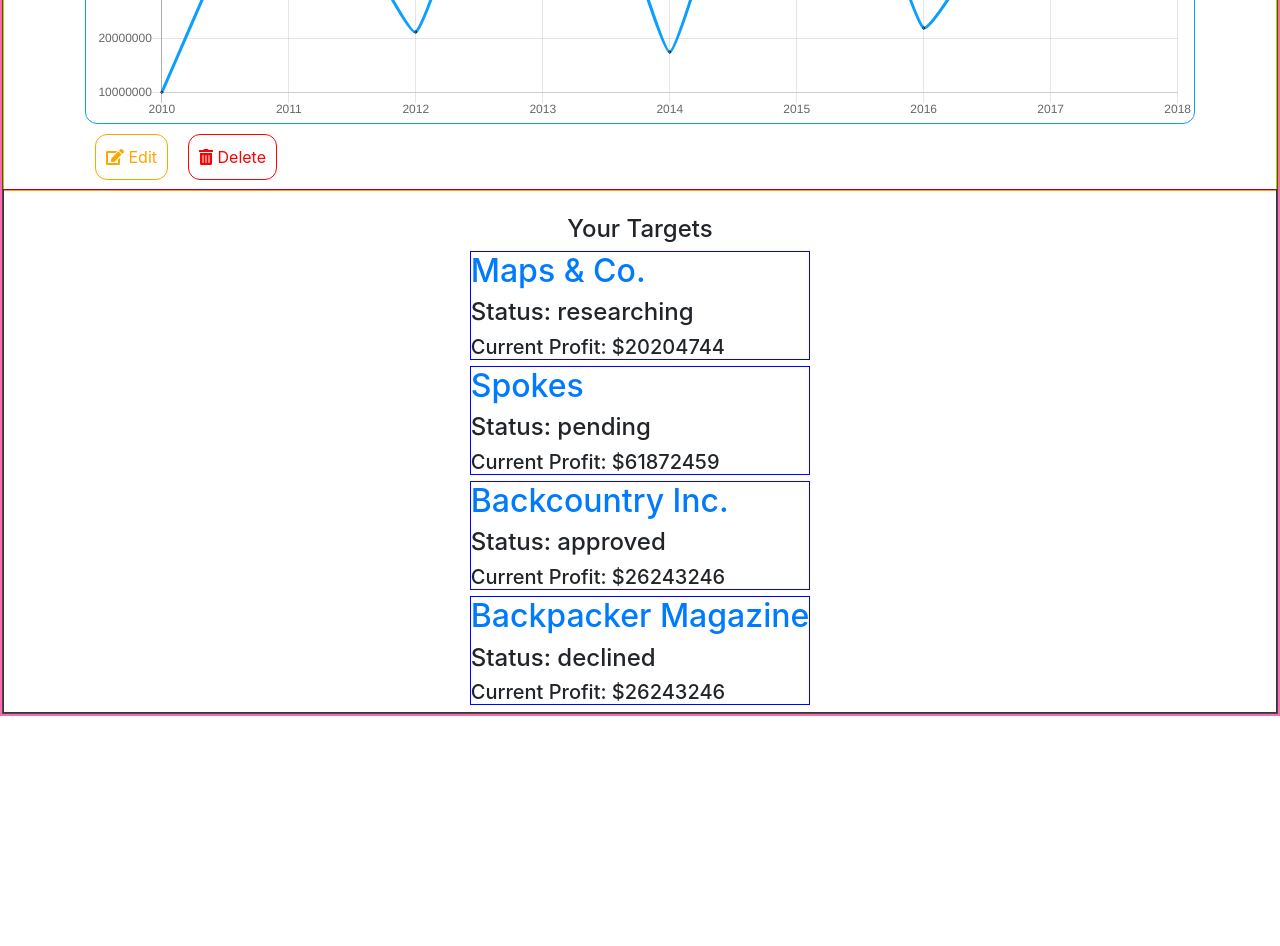
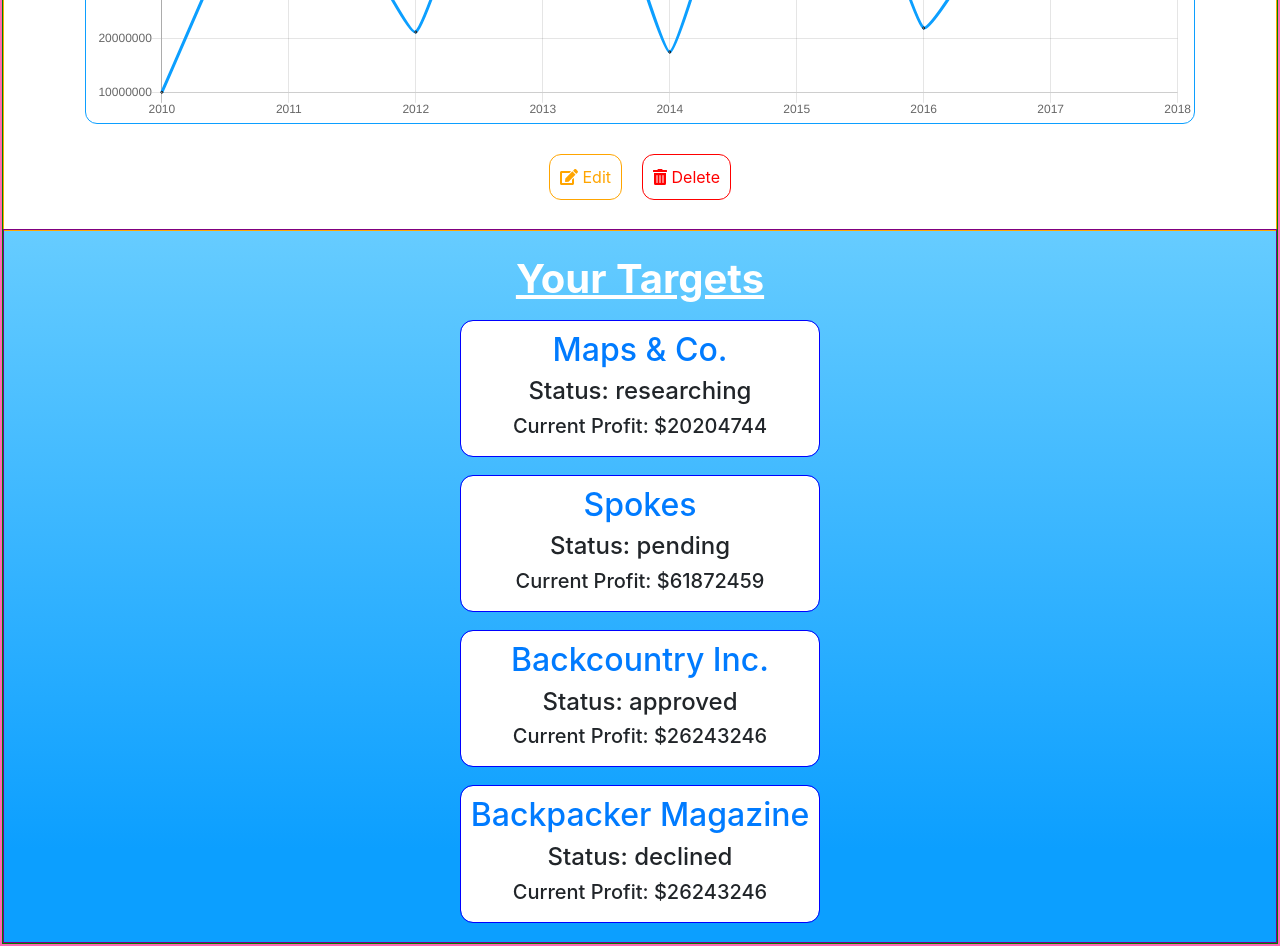
Before and after one commit to adebruyne/high_five, a React (Create React App) app: page / in a window 1280 px wide. Shown: the part 1460-2406 px from the top of the page. Before the commit the page ends 2176 px from the top, so only its background shows below. Built offline with nearby package versions, Linux system fonts and the light colour scheme.

Commit message:
adds styling for single company list item

```diff
--- a/src/components/CompaniesList.js
+++ b/src/components/CompaniesList.js
@@ -21,7 +21,7 @@
 
         return (
             <div className="companies-list ">
-                <h4>Your Targets</h4>
+                <h1><strong className="companies-list-header">Your Targets</strong></h1>
 
 
                 <ul className="companies-list-ul">
--- a/src/components/Home.js
+++ b/src/components/Home.js
@@ -66,8 +66,6 @@
                         <button type="submit">Add company</button>
                     </form>) : null}
                 <div className="main-holder">
-
-
                     {this.state.isEdit ?
                         (<form onSubmit={this.onEditSubmit.bind(this)}>
                             <input type="text"
--- a/src/css/CompaniesList.css
+++ b/src/css/CompaniesList.css
@@ -5,6 +5,12 @@
     justify-content: center;
     align-items: center;
     padding-top: 25px;
+    background: linear-gradient(to top, #0c9fff 13%, #66ccff 100%);
+}
+
+.companies-list-header{
+    text-decoration: underline;
+    color:white;
 }
 
 .companies-list-ul{
--- a/src/css/CompaniesListItem.css
+++ b/src/css/CompaniesListItem.css
@@ -1,3 +1,10 @@
 .single-company {
     outline: 1px blue solid;
+    background: white;
+
+    padding: 10px;
+    text-align: center;
+    border-radius: 12px;
+    margin-bottom: 20px;
+    margin-top: 10px;
 }
--- a/src/css/CompanyDetailHolder.css
+++ b/src/css/CompanyDetailHolder.css
@@ -24,7 +24,8 @@
 .btn-div{
     display: flex;
     flex-direction: row;
-    justify-content: start;
+    justify-content: center;
+    padding:20px;
 }
 .company-detail-header{
     text-align:center;
```
